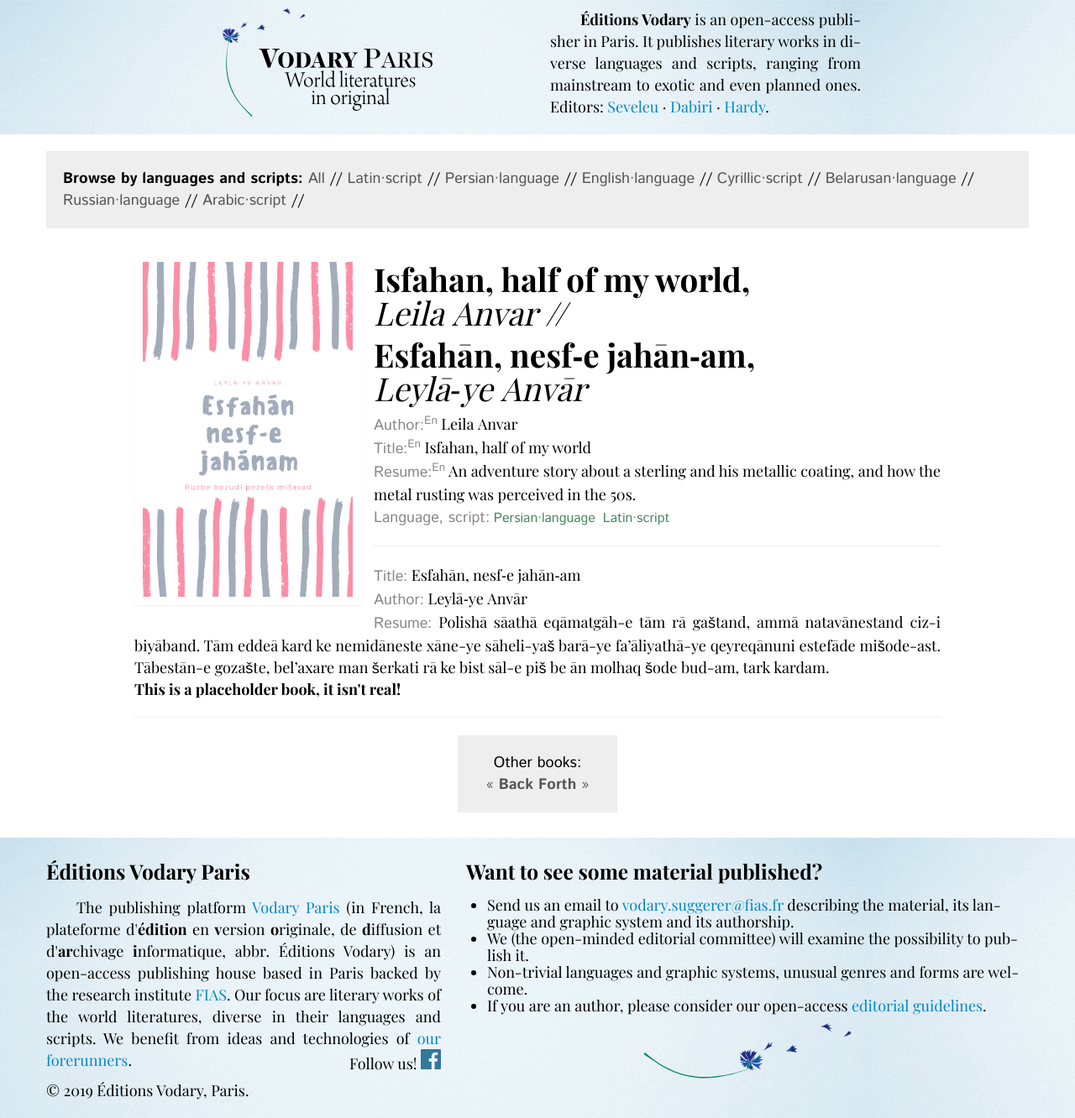
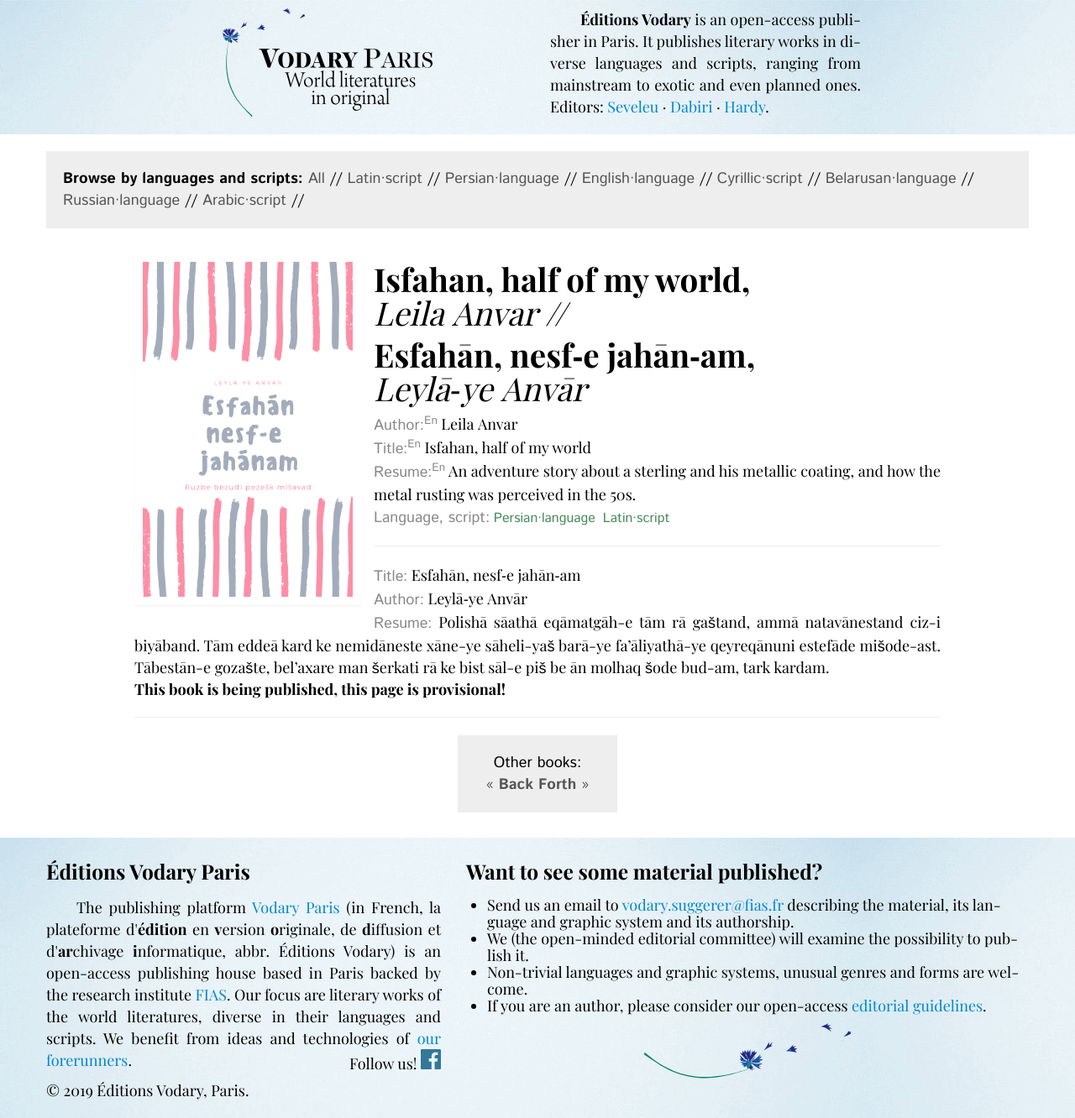
Before and after one commit to mlare/vodary, a Jekyll site: the page built from _posts/2017-11-15-esfahan.markdown, in a window 1280 px wide. Shown: the whole page at 84% size. Built offline with Jekyll 4.4.1, drawn with Linux system fonts in a browser that asks for light colours; some web fonts are replaced; Markdown is read by kramdown in place of the engine named in the settings.

Commit message:
Update 2017-11-15-esfahan.markdown

```diff
--- a/_posts/2017-11-15-esfahan.markdown
+++ b/_posts/2017-11-15-esfahan.markdown
@@ -3,7 +3,7 @@ layout: post
 title: Isfahan, half of my world
 ortitle: Esfahān, nesf‑e jahān‑am
 resume: An adventure story about a sterling and his metallic coating, and how the metal rusting was perceived in the 50s.
-orresume: Polis‌hā sāat‌hā eqāmatgāh-e tām rā gaštand, ammā natavānestand ciz-i biyāband. Tām eddeā kard ke nemi‌dāneste xāne‌-ye sāheli‌-yaš barā-ye fa’āliyat‌hā-ye qeyreqānuni estefāde mi‌šode-ast. Tābestān-e gozašte, bel’axare man šerkati rā ke bist sāl-e piš be ān molhaq šode bud-am, tark kardam.<br><strong>This is a placeholder book, it isn't real!</strong>
+orresume: Polis‌hā sāat‌hā eqāmatgāh-e tām rā gaštand, ammā natavānestand ciz-i biyāband. Tām eddeā kard ke nemi‌dāneste xāne‌-ye sāheli‌-yaš barā-ye fa’āliyat‌hā-ye qeyreqānuni estefāde mi‌šode-ast. Tābestān-e gozašte, bel’axare man šerkati rā ke bist sāl-e piš be ān molhaq šode bud-am, tark kardam.<br><strong>This book is being published, this page is provisional!</strong>
 date: 2017-11-15 07:00:00
 homepage:
 download:
```
